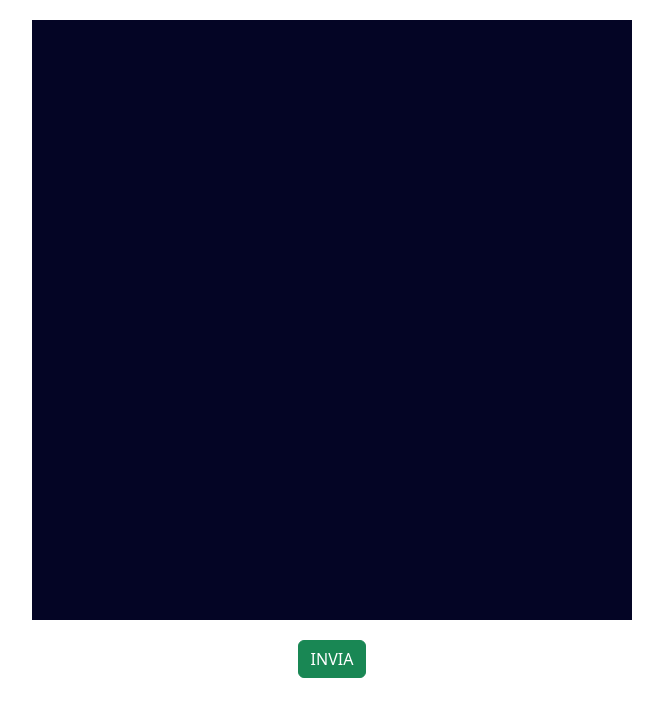
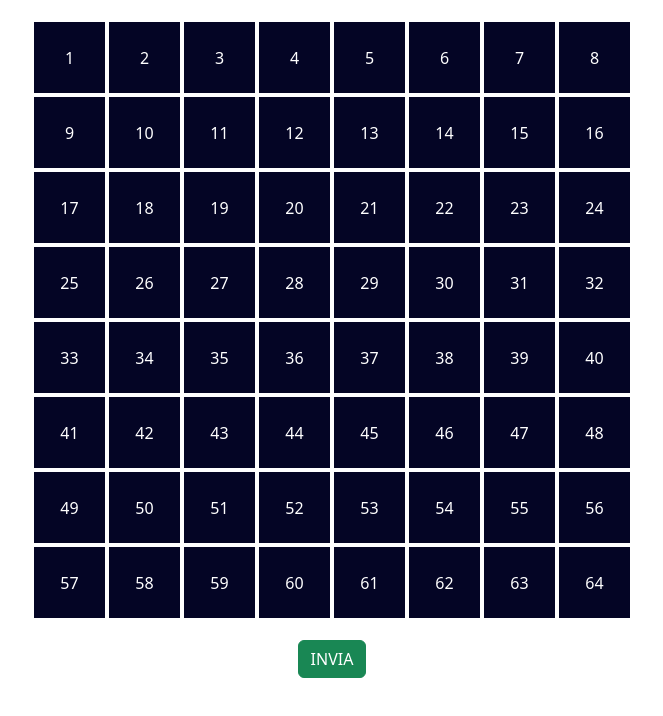
Before and after one commit to Vbortone99/js-campominato-grid, a plain HTML site: page index.html in a window 1280 px wide. Both pictures are taken after a click on the button "INVIA". Shown: the whole page, without its empty margins (308-971 px from the left). Drawn offline with nearby package versions, Linux system fonts and the light colour scheme.

Commit message:
appended the square drawer

```diff
--- a/css/style.css
+++ b/css/style.css
@@ -17,6 +17,7 @@ button{
     display: flex;
     justify-content: center;
     align-items: center;
+    color: white;
 }
 .active{
     background-color: aqua;
--- a/js/script.js
+++ b/js/script.js
@@ -13,13 +13,15 @@ btn.addEventListener('click',function(){
     const playground = document.getElementById('playground');
     // Stampa dei Quadrati
     for(let i = 0; i < squareNumber; i++){
-        let square = drawSquare(i);
+        let square = drawSquare(i,squareNumber);
         console.log(square);
+        // Aggiungi il quadrato
+        playground.append(square);
     }
 })
 
 // FUNCTION STAMPA DEI QUADRATI
-function drawSquare(squareI){
+function drawSquare(squareI,squareNumber){
     const square = document.createElement('div');
     square.classList.add('square');
     square.innerHTML = squareI + 1;
```
